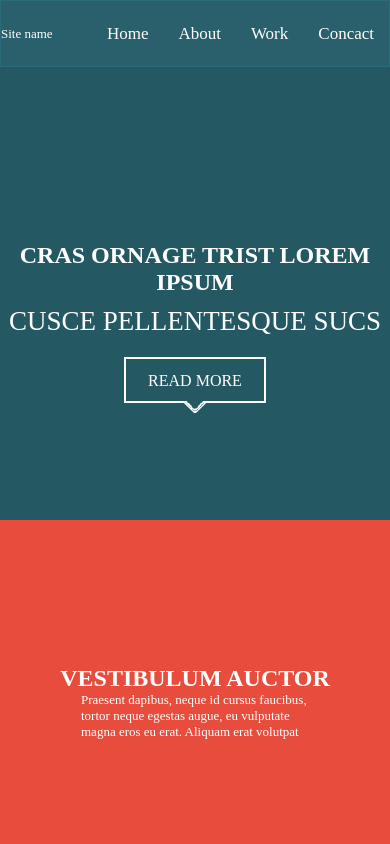
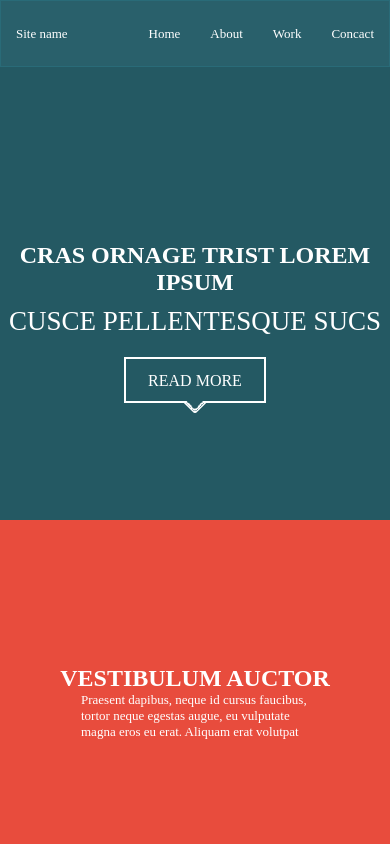
Before and after one commit to RipHelper/kg, a plain HTML site: page index.html in a window 390 px wide. Shown: the top 844 px of the page. Drawn offline with Linux system fonts and the light colour scheme.

Commit message:
Update didi.css

```diff
--- a/didi.css
+++ b/didi.css
@@ -447,4 +447,10 @@ align-items: center;
         margin-left: 10px;
         margin-right: 10px;
     }
+    header ul li{
+        font-size: 13px;
+    }
+    header p{
+        margin-left: 15px;
+    }
 }
```
